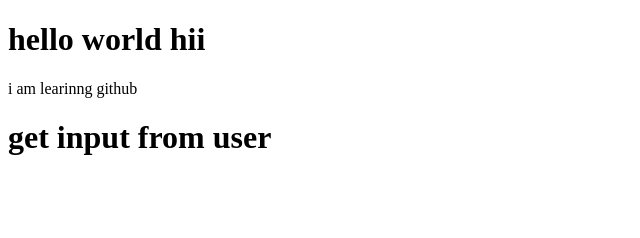
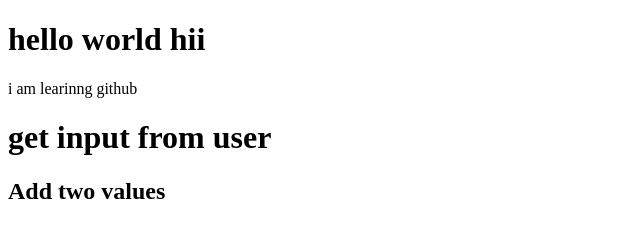
Before and after one commit to Manikandan23052001/Novitech-class-, a plain HTML site: page index.html in a window 1280 px wide. Shown: the whole page, without its empty margins (0-640 px from the left). Drawn offline with Linux system fonts and the light colour scheme.

Commit message:
fith commit with mani file

```diff
--- a/index.html
+++ b/index.html
@@ -9,6 +9,7 @@
     <h1>hello world  hii</h1>
     <p>i am learinng github</p>
     <h1>get input from user</h1>
+    <h2>Add two values</h2>
 
 </body>
 </html>
```
Also changed, not shown: mani.txt (added), 1 other file.
